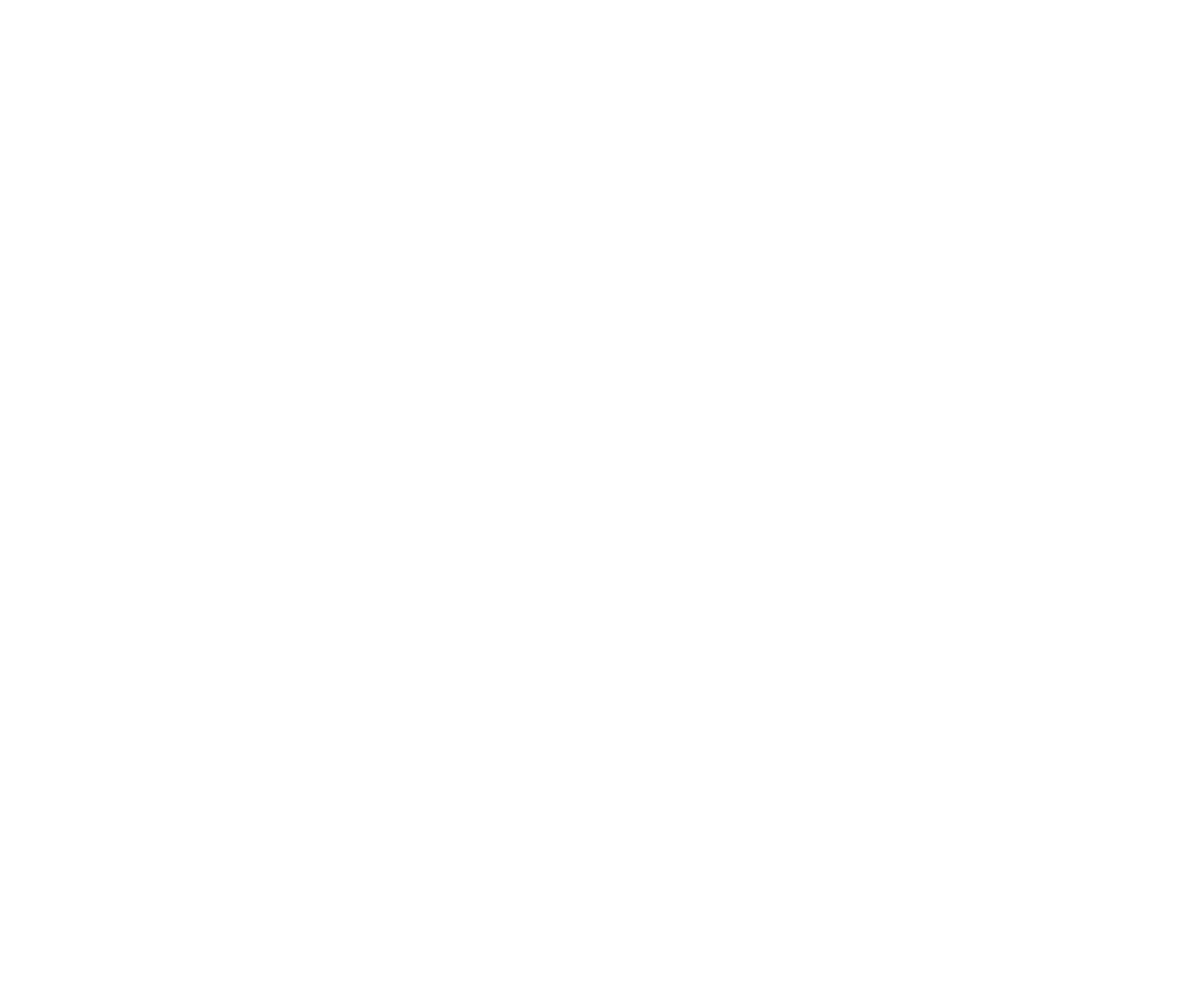
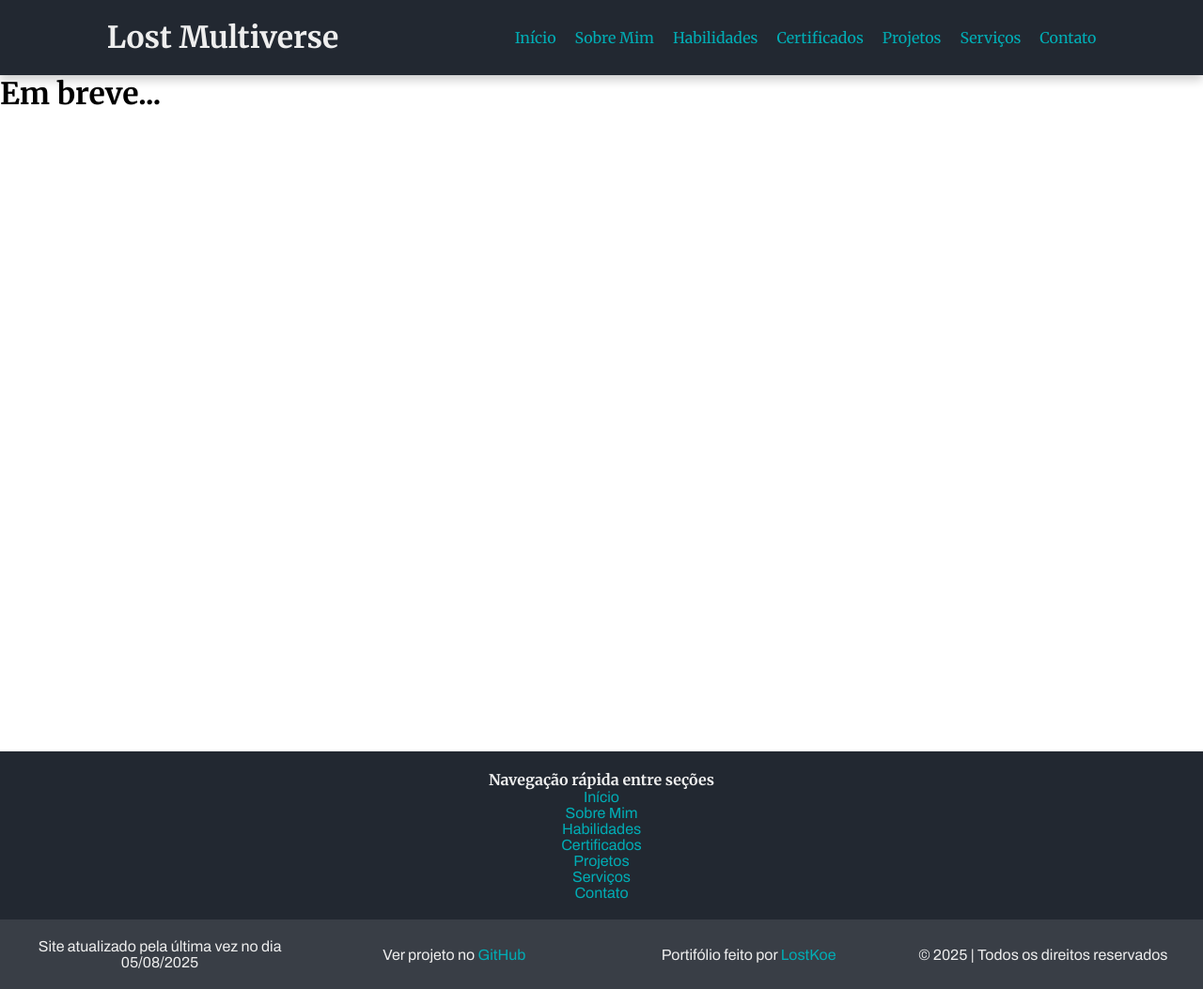
Before and after one commit to LostKoe/Lost-Multiverse, a plain HTML site: page nav/about.html in a window 1280 px wide. Shown: the whole page at 94% size. Before the commit the page ends 800 px from the top, so only its background shows below. Drawn offline with Linux system fonts and the light colour scheme.

Commit message:
Estruturação simples do código dos arquivos

```diff
--- a/nav/about.html
+++ b/nav/about.html
@@ -0,0 +1,23 @@
+<!DOCTYPE html>
+<html lang="en">
+  <head>
+    <meta charset="UTF-8" />
+    <meta name="viewport" content="width=device-width, initial-scale=1.0" />
+    <title>Lost Multiverse - Sobre Mim</title>
+    <link rel="stylesheet" href="../style.css">
+    <link rel="shortcut icon" href="../assets/icon.png" type="image/x-icon">
+  </head>
+  <body>
+    <header></header>
+    <main>
+      <h1>Em breve...</h1>
+    </main>
+    <footer></footer>
+
+    <script src="../script.js"></script>
+    <script>
+      header.create()
+      footer.create()
+    </script>
+  </body>
+</html>
--- a/script.js
+++ b/script.js
@@ -11,16 +11,16 @@ Component.prototype.create = function () {
 const header = new Component(
   'header',
   `
-  <h1>Lost Multiverse - Início</h1>
+  <h1>Lost Multiverse</h1>
     <nav>
       <ul>
-        <li><a href="index.html">Início</a></li>
-        <li><a href="nav/about.html">Sobre Mim</a></li>
-        <li><a href="nav/hability.html">Habilidades</a></li>
-        <li><a href="nav/certification.html">Certificados</a></li>
-        <li><a href="nav/projects.html">Projetos</a></li>
-        <li><a href="nav/services.html">Serviços</a></li>
-        <li><a href="nav/contact.html">Contato</a></li>
+        <li><a href="../index.html">Início</a></li>
+        <li><a href="/nav/about.html">Sobre Mim</a></li>
+        <li><a href="/nav/hability.html">Habilidades</a></li>
+        <li><a href="/nav/certification.html">Certificados</a></li>
+        <li><a href="/nav/projects.html">Projetos</a></li>
+        <li><a href="/nav/services.html">Serviços</a></li>
+        <li><a href="/nav/contact.html">Contato</a></li>
       </ul>
     </nav>
   `
@@ -33,13 +33,13 @@ const footer = new Component(
     <div id="footer-nav">
       <h4>Navegação rápida entre seções</h4>
         <ul>
-          <li><a href="">Início</a></li>
-          <li><a href="">Sobre Mim</a></li>
-          <li><a href="">Habilidades</a></li>
-          <li><a href="">Certificados</a></li>
-          <li><a href="">Projetos</a></li>
-          <li><a href="">Serviços</a></li>
-          <li><a href="">Contato</a></li>
+          <li><a href="../index.html">Início</a></li>
+          <li><a href="nav/about.html">Sobre Mim</a></li>
+          <li><a href="nav/hability.html">Habilidades</a></li>
+          <li><a href="nav/certification.html">Certificados</a></li>
+          <li><a href="nav/projects.html">Projetos</a></li>
+          <li><a href="nav/services.html">Serviços</a></li>
+          <li><a href="nav/contact.html">Contato</a></li>
         </ul>
       </div>
     </div>
```
Also changed, not shown: index.html (+7 -7 lines), nav/certification.html (+23 -0 lines), nav/contact.html (+23 -0 lines), nav/hability.html (+23 -0 lines), nav/projects.html (+23 -0 lines), nav/services.html (+23 -0 lines).
